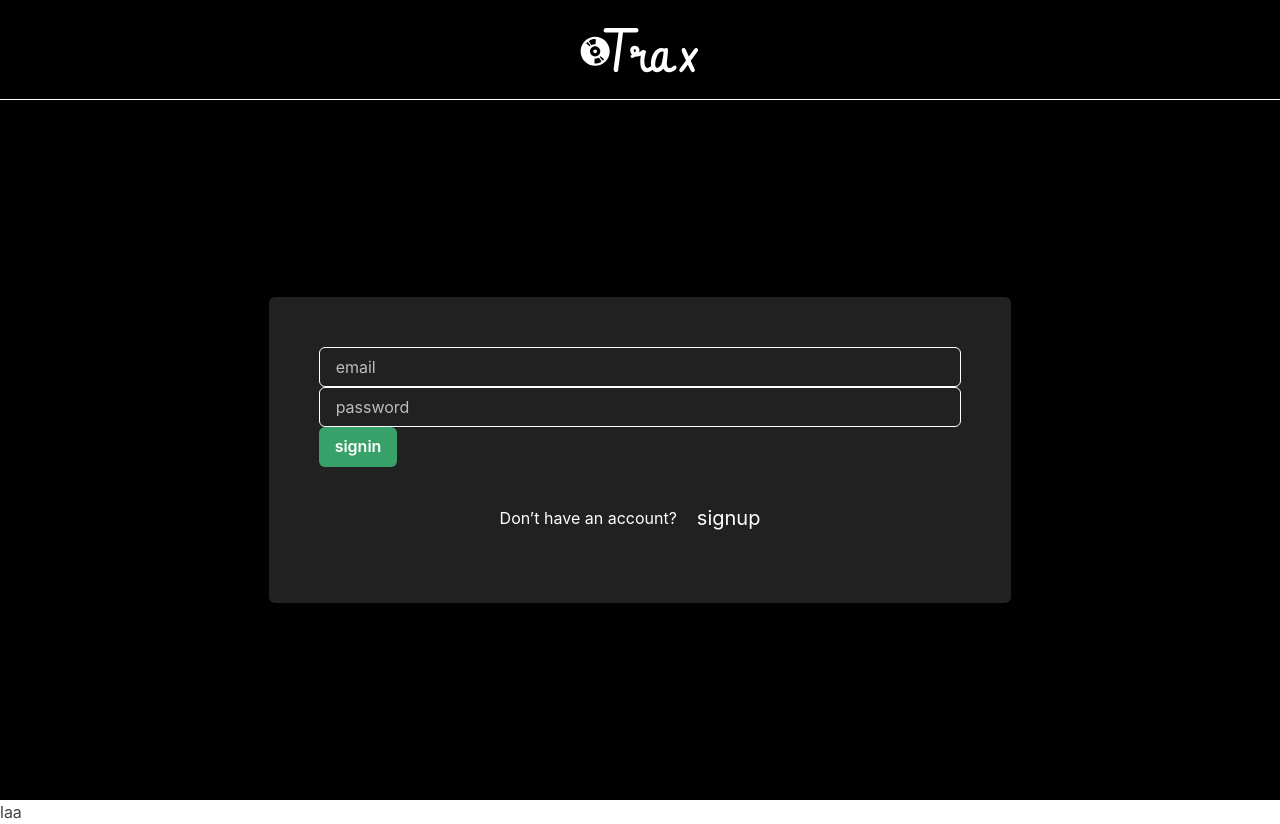
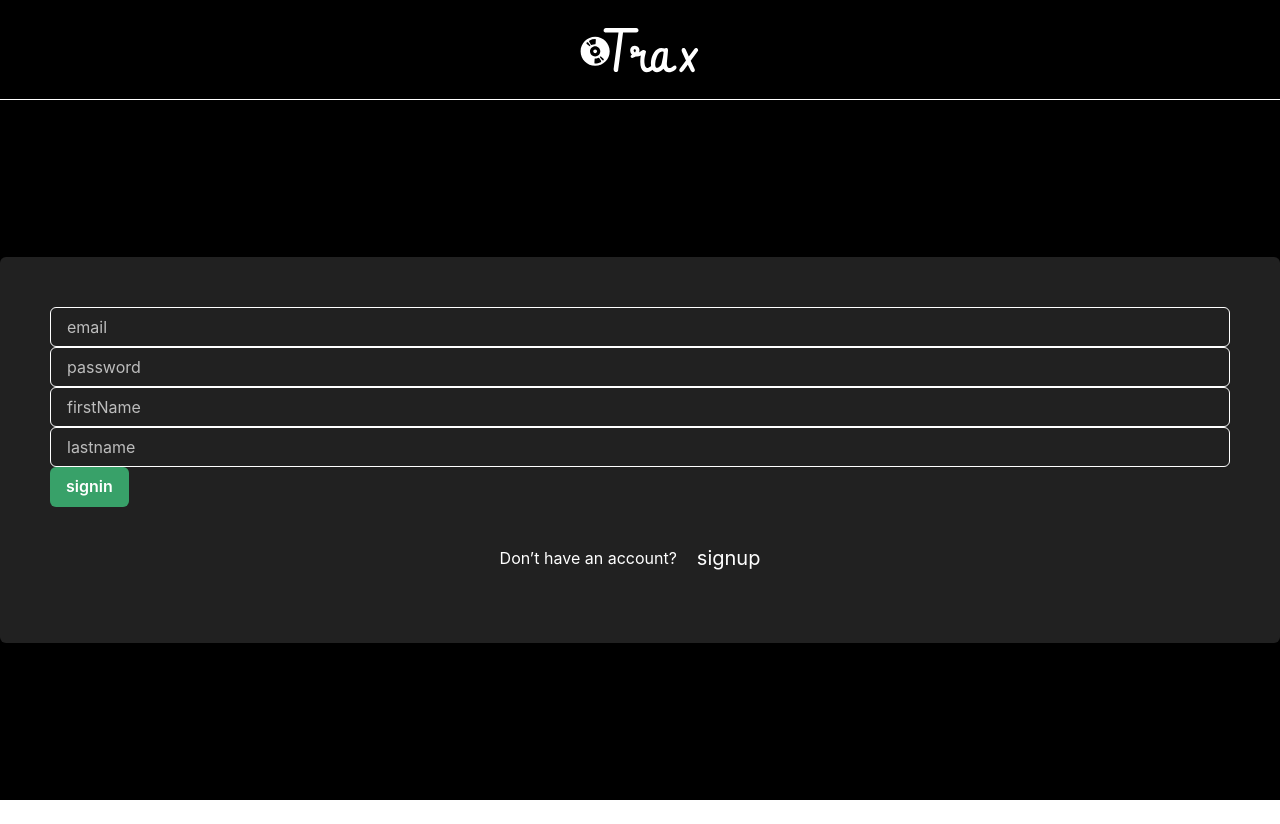
Before and after one commit to gordun209-hub/SpotifyClone, a Next.js app: page /signin in a window 1280 px wide. After the commit the page ends 800 px from the top, so only its background shows below. Built offline with nearby package versions, Linux system fonts and the light colour scheme; what easy-peasy would draw is missing.

Commit message:
refactor ab00

```diff
--- a/components/AuthForm.tsx
+++ b/components/AuthForm.tsx
@@ -14,15 +14,29 @@ const AuthForm: FC<{ mode: mode }> = ({ mode }) => {
       <Box padding='50px' bg='gray.900' borderRadius='6px'>
         <form onSubmit={handleSubmit}>
           <Input
+            id='email'
             placeholder='email'
             type='email'
             onChange={e => handleChange(e)}
           />
           <Input
+            id='password'
             placeholder='password'
             type='password'
             onChange={e => handleChange(e)}
           />
+          <Input
+            id='firstName'
+            placeholder='firstName'
+            type='text'
+            onChange={e => handleChange(e)}
+          />{' '}
+          <Input
+            id='lastname'
+            placeholder='lastname'
+            type='text'
+            onChange={e => handleChange(e)}
+          />{' '}
           <Button
             type='submit'
             sx={{
--- a/components/Player.tsx
+++ b/components/Player.tsx
@@ -11,8 +11,9 @@ import {
   RangeSliderTrack,
   Text
 } from '@chakra-ui/react'
+import { Song } from '@prisma/client'
 import { useStoreActions } from 'easy-peasy'
-import { useEffect, useRef, useState } from 'react'
+import { MutableRefObject, useEffect, useRef, useState } from 'react'
 import ReactHowler from 'react-howler'
 import {
   MdOutlinePauseCircleFilled,
@@ -25,10 +26,11 @@ import {
 
 import { formatTime } from '../lib/formatters'
 
-const Player = ({ songs, activeSong }) => {
-  const soundRef = useRef(null)
+const Player = ({ songs, activeSong }: { songs: Song[]; activeSong: Song }) => {
+  //! change if error
+  const soundRef = useRef(null) as unknown as MutableRefObject<ReactHowler>
   const [playing, setPlaying] = useState(false)
-  const [index, setIndex] = useState(
+  const [index, setIndex] = useState<number>(
     songs.findIndex(s => s.id === activeSong.id)
   )
   const [seek, setSeek] = useState(0.0)
@@ -42,15 +44,17 @@ const Player = ({ songs, activeSong }) => {
     setActiveSong(songs[index])
   }, [index, setActiveSong, songs])
   useEffect(() => {
-    let timerId
+    //! change if error
+    let timerId = 0
     if (playing && !isSeeking) {
       const f = () => {
-        setSeek(soundRef.current.seek())
+        setSeek(soundRef?.current?.seek())
         timerId = requestAnimationFrame(f)
       }
       timerId = requestAnimationFrame(f)
       return () => cancelAnimationFrame(timerId)
     }
+
     cancelAnimationFrame(timerId)
   }, [playing, isSeeking])
   useEffect(() => {
@@ -71,8 +75,10 @@ const Player = ({ songs, activeSong }) => {
       return state ? state - 1 : songs.length - 1
     })
   }
+  //TODO fix
+
   const nextSong = () => {
-    setIndex(state => {
+    setIndex((state: any) => {
       if (shuffle) {
         const next = Math.floor(Math.random() * songs.length)
         if (next === state) {
@@ -95,8 +101,8 @@ const Player = ({ songs, activeSong }) => {
     const songDuration = soundRef.current.duration()
     setDuration(songDuration)
   }
-  const onSeek = (e: any[]) => {
-    setSeek(parseFloat(e[0]))
+  const onSeek = (e: number[]) => {
+    setSeek(Number(e[0]))
     soundRef.current.seek(e[0])
   }
   return (
--- a/components/gradientLayout.tsx
+++ b/components/gradientLayout.tsx
@@ -1,4 +1,3 @@
-/* eslint-disable jsx-a11y/alt-text */
 import { Box, Flex, Text } from '@chakra-ui/layout'
 import { Image } from '@chakra-ui/react'
 
@@ -31,6 +30,7 @@ const GradientLayout = ({
           <Image
             boxSize='160px'
             boxShadow='2xl'
+            alt='image'
             src={image}
             borderRadius={roundImage ? '100%' : '3px'}
           />
--- a/lib/hooks.ts
+++ b/lib/hooks.ts
@@ -27,27 +27,37 @@ export const useForm = (mode: Mode) => {
   const [email, setEmail] = useState('')
   const [password, setPassword] = useState('')
   const [isLoading, setIsLoading] = useState(false)
+  const [firstName, setFirstName] = useState('')
+  const [lastName, setLastName] = useState('')
   const router = useRouter()
 
   const handleSubmit = async (e: SyntheticEvent) => {
     e.preventDefault()
     setIsLoading(true)
-    console.log(email, password)
-    await auth(mode, { email, password })
+    await auth(mode, { email, password, lastName, firstName })
     setIsLoading(false)
     router.push('/')
   }
   const handleChange = (e: SyntheticEvent) => {
-    const { type, value } = e.target as HTMLInputElement
-    if (type === 'email') {
+    console.log(e.target)
+    const { id, value } = e.target as HTMLInputElement
+    if (id === 'email') {
       setEmail(value)
-    } else if (type === 'password') {
+    } else if (id === 'password') {
       setPassword(value)
+    } else if (id === 'name') {
+      setFirstName(value)
+    } else if (id === 'lastName') {
+      setLastName(value)
     }
   }
+
   return {
     isLoading,
     handleSubmit,
-    handleChange
+    handleChange,
+    email,
+    password,
+    lastName
   }
 }
--- a/pages/api/signup.ts
+++ b/pages/api/signup.ts
@@ -10,18 +10,20 @@ export default async (req: NextApiRequest, res: NextApiResponse) => {
   //! generate salt
   const salt = await bcrypt.genSaltSync(10)
   //! get email and password from body for login
-  const { email, password } = req.body
+  const { email, password, firstName, lastName } = req.body
   let user
   try {
     //! create user with prisma client and hash given password
     user = await prisma.user.create({
       data: {
+        lastName,
+        firstName,
         email,
         password: bcrypt.hashSync(password, salt)
       }
     })
   } catch (e) {
-    res.status(401).json({ error: 'user already exixst' })
+    res.status(401).json((e as Error).message)
     return
   }
   //! generate token for user with user informaton
--- a/pages/signin.tsx
+++ b/pages/signin.tsx
@@ -4,7 +4,6 @@ const Signin = () => {
   return (
     <>
       <AuthForm mode='signin' />
-      <p>laa</p>
     </>
   )
 }
```
Also changed, not shown: components/SongsTable.tsx (+6 -2 lines), lib/mutations.ts (+6 -1 lines), pages/playlist/[id].tsx (+9 -5 lines).
